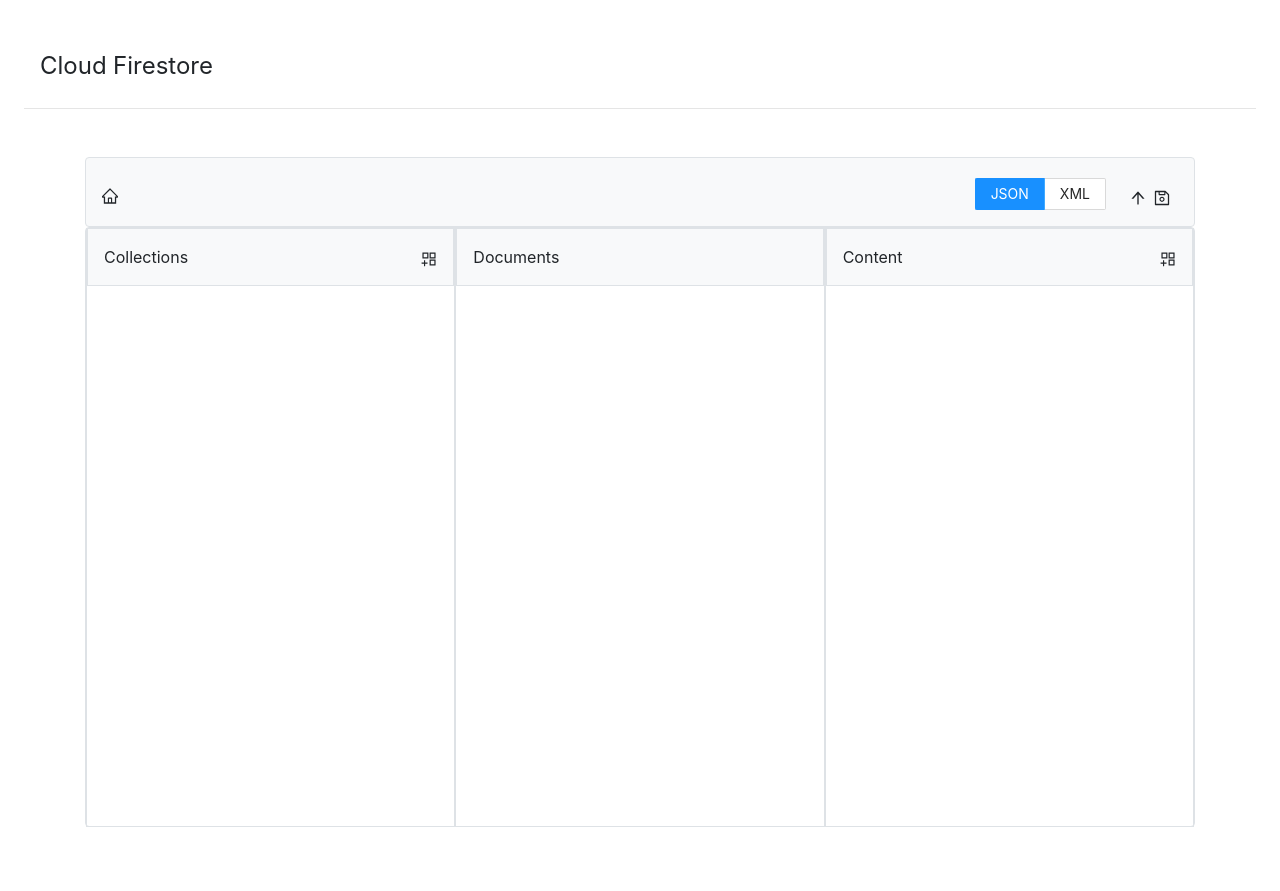
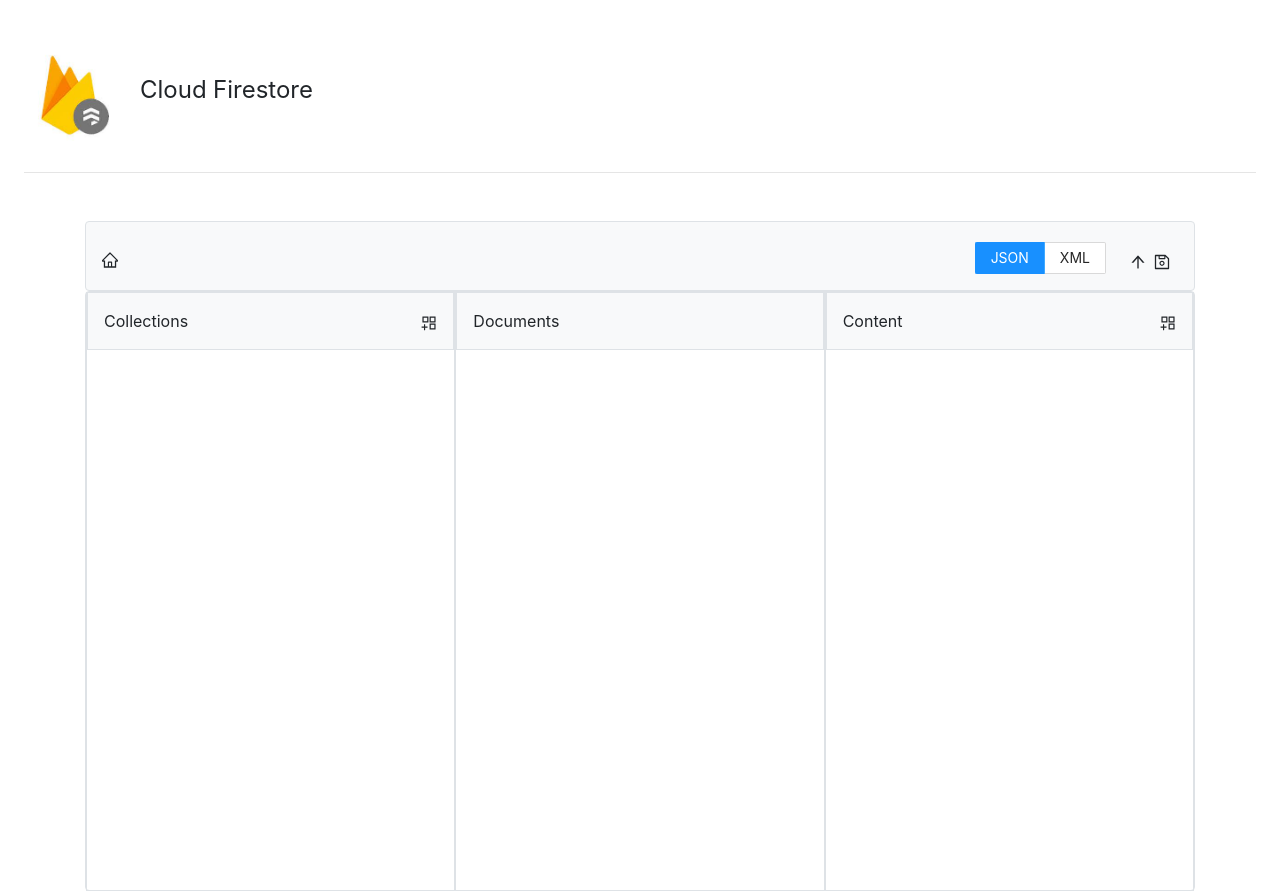
Before and after one commit to i-ates/-React-Redux-Command-Pattern-NoSQL-Demo, a React (Create React App) app: page / in a window 1280 px wide. Before the commit the page ends 827 px from the top, so only its background shows below. Built offline with nearby package versions, Linux system fonts and the light colour scheme.

Commit message:
logo added.

```diff
--- a/src/components/Collections.js
+++ b/src/components/Collections.js
@@ -72,7 +72,7 @@
   ) => {
     swal({
       title: "Are you sure?",
-      text: "Do you really want to delete document?",
+      text: "Do you really want to delete collection?",
       icon: "warning",
       buttons: true,
       dangerMode: true,
--- a/src/components/PageHeader.js
+++ b/src/components/PageHeader.js
@@ -1,15 +1,19 @@
 import React from "react";
+import logo from "../assets/download.jpeg";
 
 export default function PageHeader() {
   return (
     <>
-      <div className="w-100 pt-5 px-4 mb-4">
-        <p
-          className="text-start pl-3 align-middle "
-          style={{ fontSize: "24px" }}
-        >
-          Cloud Firestore
-        </p>
+      <div>
+        <div className="w-100 pt-5 px-4 mb-4 d-flex">
+          <img src={logo} className="d-inline" style={{height:100,width:100}} />
+          <p
+            className="text-start pl-3 align-middle mt-4 "
+            style={{ fontSize: "24px" }}
+          >
+            Cloud Firestore
+          </p>
+        </div>
       </div>
       <hr className="mt-0 mx-4" />
     </>
```
Also changed, not shown: src/assets/download.jpeg (added).
